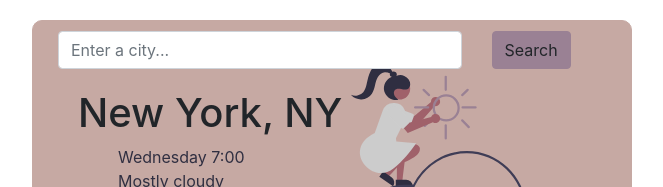
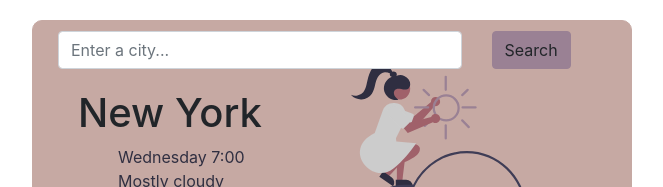
Before and after one commit to SummerinTech/weather-react-app, a React (Create React App) app: page / in a window 1280 px wide. Shown: the top 187 px of the page, without its empty margins (308-971 px from the left). Built offline with nearby package versions, Linux system fonts and the light colour scheme.

Commit message:
shorten New York

```diff
--- a/src/Weather.js
+++ b/src/Weather.js
@@ -5,7 +5,7 @@ import "./Weather.css";
 export default function Weather() {
 	return (
 		<div className="Weather">
-			<h1>New York, NY</h1>
+			<h1>New York</h1>
 			<ul>
 				<li> Wednesday 7:00</li>
 				<li>Mostly cloudy</li>
```
